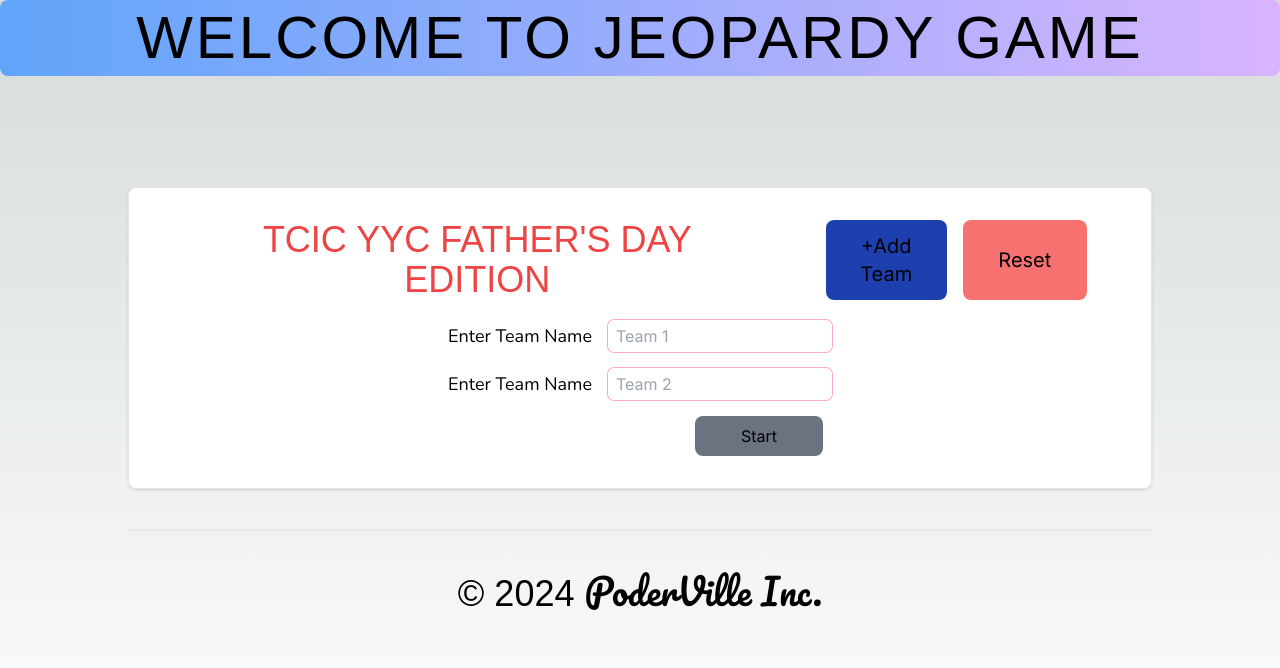
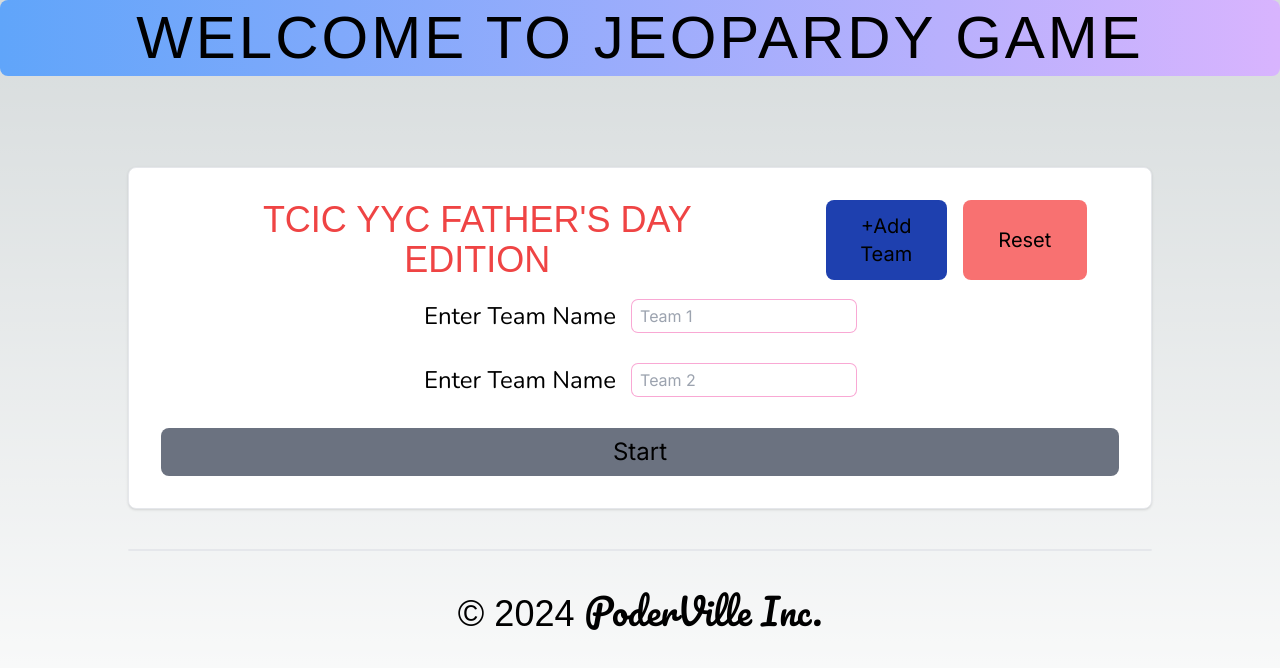
Before and after one commit to abiolaah/jeopardy-game-web-app, a Next.js app: page / in a window 1280 px wide. Shown: the top 668 px of the page. Built offline with nearby package versions, Linux system fonts and the light colour scheme; a web font is replaced by a local one.

Commit message:
Restyle startpage

```diff
--- a/components/StartPage.tsx
+++ b/components/StartPage.tsx
@@ -60,7 +60,7 @@ const StartPage = ({
               </button>
             </div>
           </div>
-          <div className="flex flex-col gap-4 justify-center items-center">
+          <div className="flex flex-col gap-8 justify-center items-center">
             {team.map((team) => (
               <div
                 key={team.id}
@@ -68,7 +68,7 @@ const StartPage = ({
               >
                 <label
                   htmlFor={`text-${team.id}`}
-                  className={`${nunito} text-lg`}
+                  className={`${nunito} text-2xl font-black`}
                 >
                   Enter Team Name
                 </label>
@@ -85,7 +85,7 @@ const StartPage = ({
             ))}
             <button
               type="button"
-              className={`ml-[238px] p-2 w-32 rounded-lg ${
+              className={`p-2 w-full rounded-lg text-2xl ${
                 allNamesAdded ? "bg-green-500" : "bg-gray-500"
               }`}
               onClick={handleStartClick}
```
